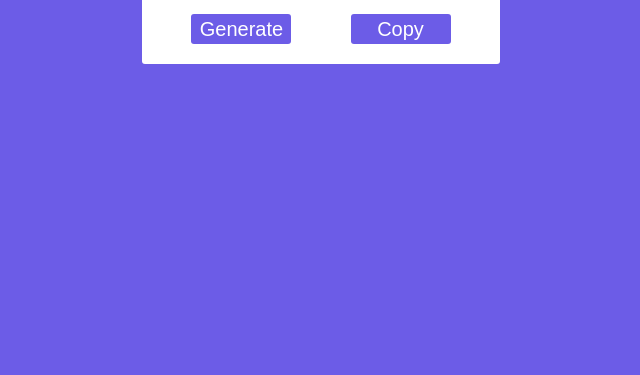
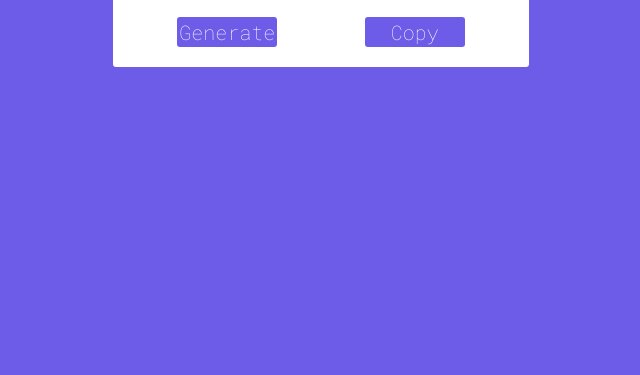
Before and after one commit to ManojBelbase/PasswordGenerate, a plain HTML site: page index.html in a window 1280 px wide. Shown: the part 425-800 px from the top of the page, without its empty margins (319-959 px from the left). Drawn offline with Linux system fonts and the light colour scheme.

Commit message:
font change

```diff
--- a/style.css
+++ b/style.css
@@ -1,7 +1,10 @@
+@import url('https://fonts.googleapis.com/css2?family=Roboto+Mono:wght@100&family=Roboto:wght@100;500&display=swap');
 *{
     margin: 0;
     padding: 0;
     box-sizing: border-box;
+    font-family: 'Roboto', sans-serif;
+    font-family: 'Roboto Mono', monospace;
 }
 body{
     min-height: 100vh;
```
